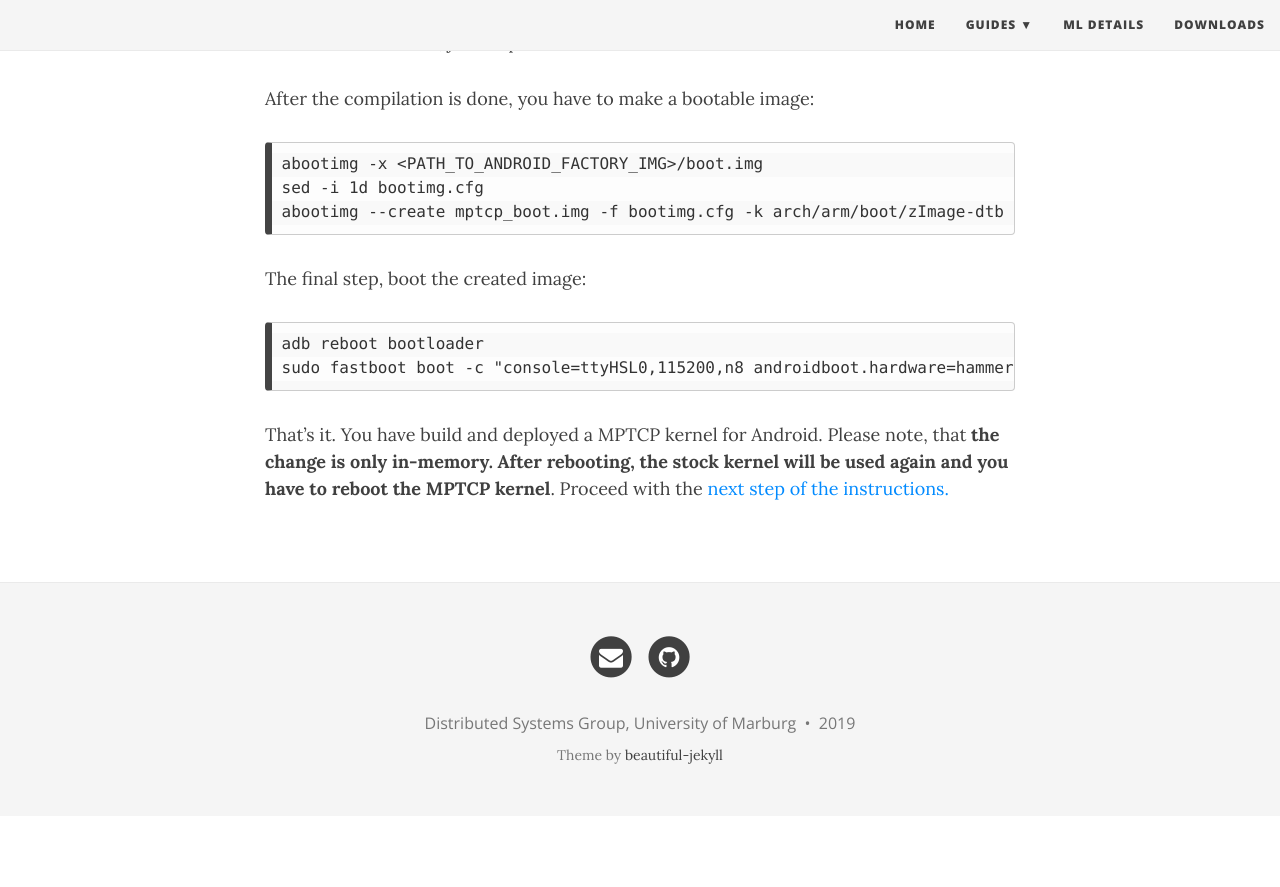
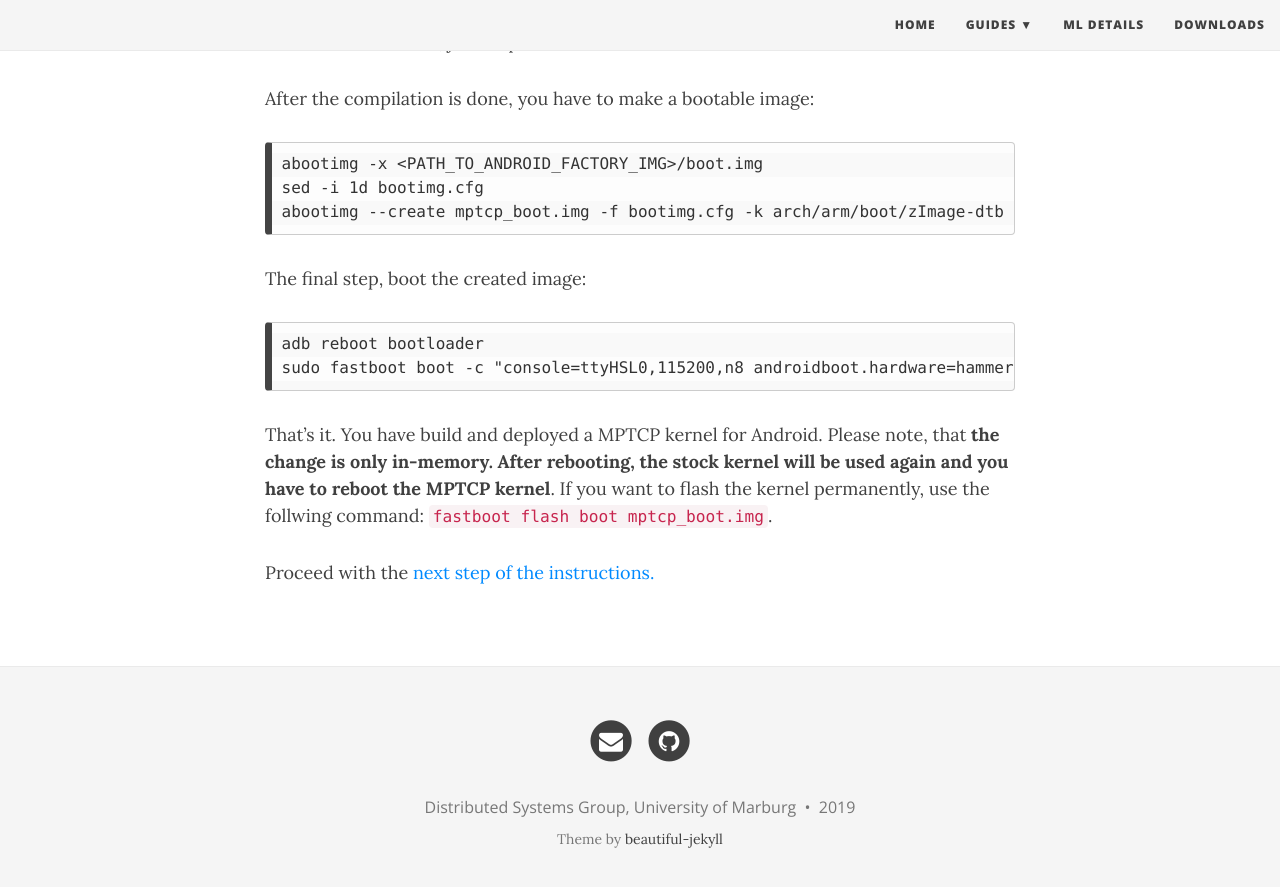
Before and after one commit to umr-ds/seamcon, a Jekyll site: the page built from mptcp_kernel.md, in a window 1280 px wide and 900 px high, scrolled down 960 px. Shown: the top 887 px of the window. Built offline with Jekyll 4.4.1, drawn with Linux system fonts in a browser that asks for light colours; nearby versions of some CDN libraries; before the commit the page ends 1776 px from its top, so only the background shows below that.

Commit message:
Add instruction how to flash kernel

````diff
--- a/mptcp_kernel.md
+++ b/mptcp_kernel.md
@@ -46,4 +46,6 @@ adb reboot bootloader
 sudo fastboot boot -c "console=ttyHSL0,115200,n8 androidboot.hardware=hammerhead user_debug=31 maxcpus=2 msm_watchdog_v2.enable=1" mptcp_boot.img
 ```
 
-That's it. You have build and deployed a MPTCP kernel for Android. Please note, that **the change is only in-memory. After rebooting, the stock kernel will be used again and you have to reboot the MPTCP kernel**. Proceed with the [next step of the instructions.](video_stream)
+That's it. You have build and deployed a MPTCP kernel for Android. Please note, that **the change is only in-memory. After rebooting, the stock kernel will be used again and you have to reboot the MPTCP kernel**. If you want to flash the kernel permanently, use the follwing command: `fastboot flash boot mptcp_boot.img`.
+
+Proceed with the [next step of the instructions.](video_stream)
````
